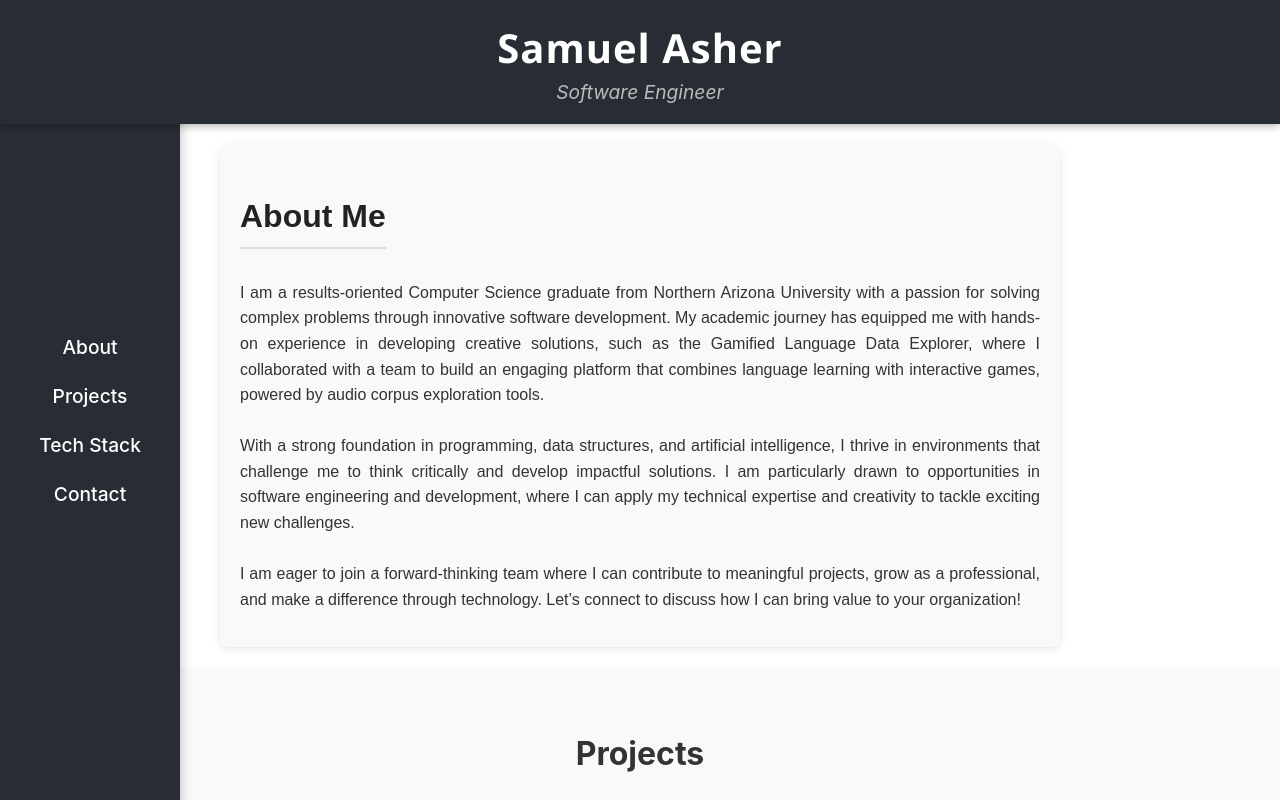
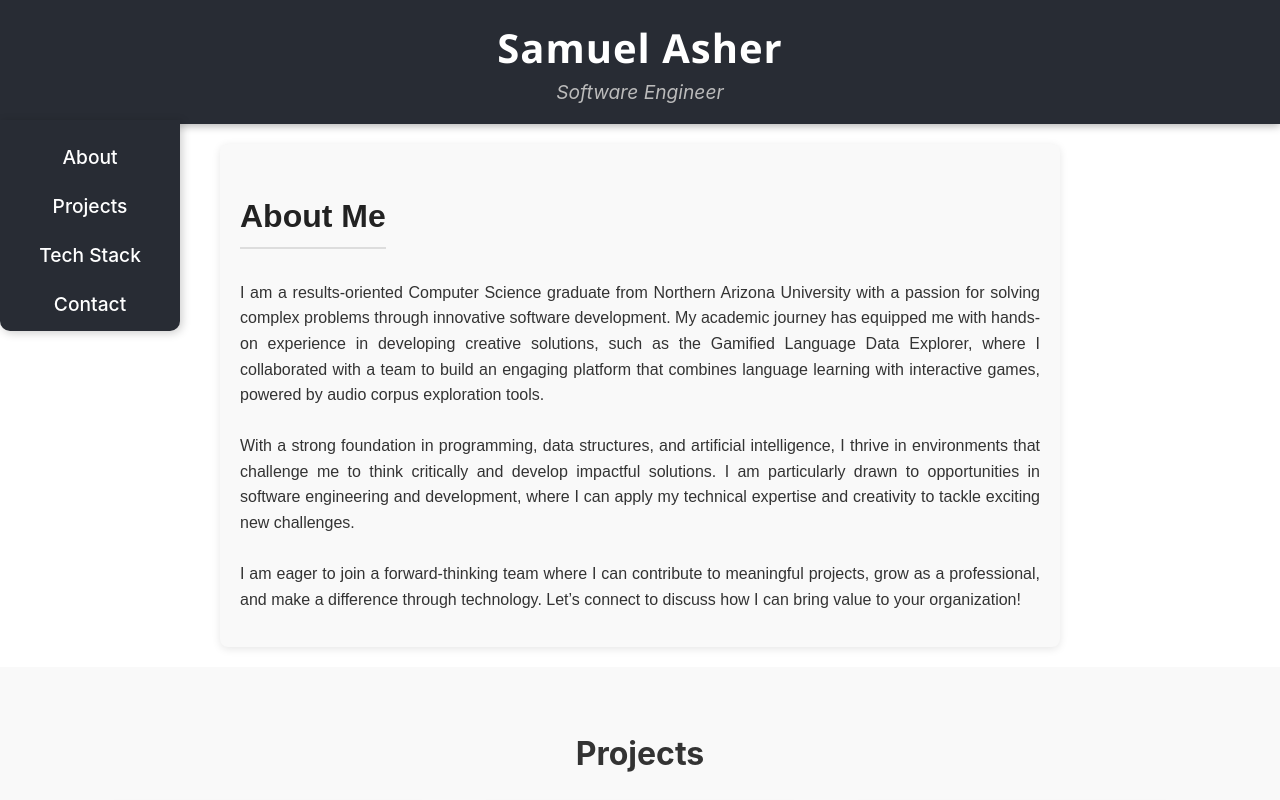
Before and after one commit to Tisaghu/Portfolio-Website, a React (Create React App) app: page / in a window 1280 px wide. Shown: the top 800 px of the page. Built offline with nearby package versions, Linux system fonts and the light colour scheme.

Commit message:
style: update sidebar positioning and styling for improved layout. Closes #7

```diff
--- a/src/components/Navigation/Navigation.css
+++ b/src/components/Navigation/Navigation.css
@@ -1,16 +1,20 @@
 .sidebar {
-    position:fixed;
+    position: fixed;
     left: 0;
-    top: 0;
-    height: 100vh;
+    top: 120px;
+    height: auto;
+    min-height: 200px;
     width: 180px;
     background-color: #282c34;
-    display:flex;
+    display: flex;
     flex-direction: column;
-    justify-content: center;
+    justify-content: flex-start;
     align-items: center;
-    padding-top: 20px;
+    padding-top: 10px;
+    border-radius: 0 0 10px 10px;
     box-shadow: 2px 2px 10px rgba(0, 0, 0, 0.2);
+    transition: transform 0.3s ease-in-out;
+    z-index: 1050;
 }
 
 /* Sidebar hidden by default on small screens */
```
